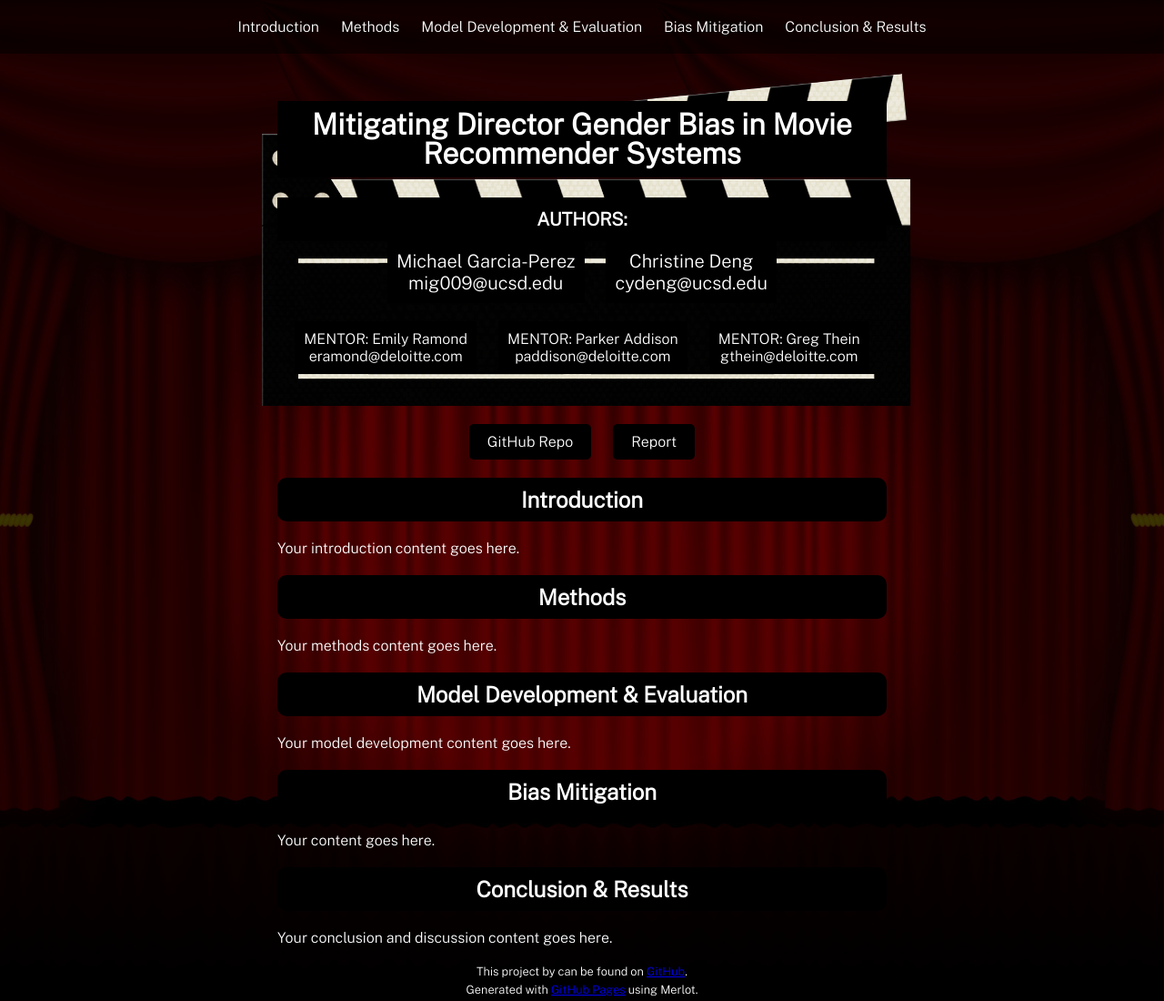
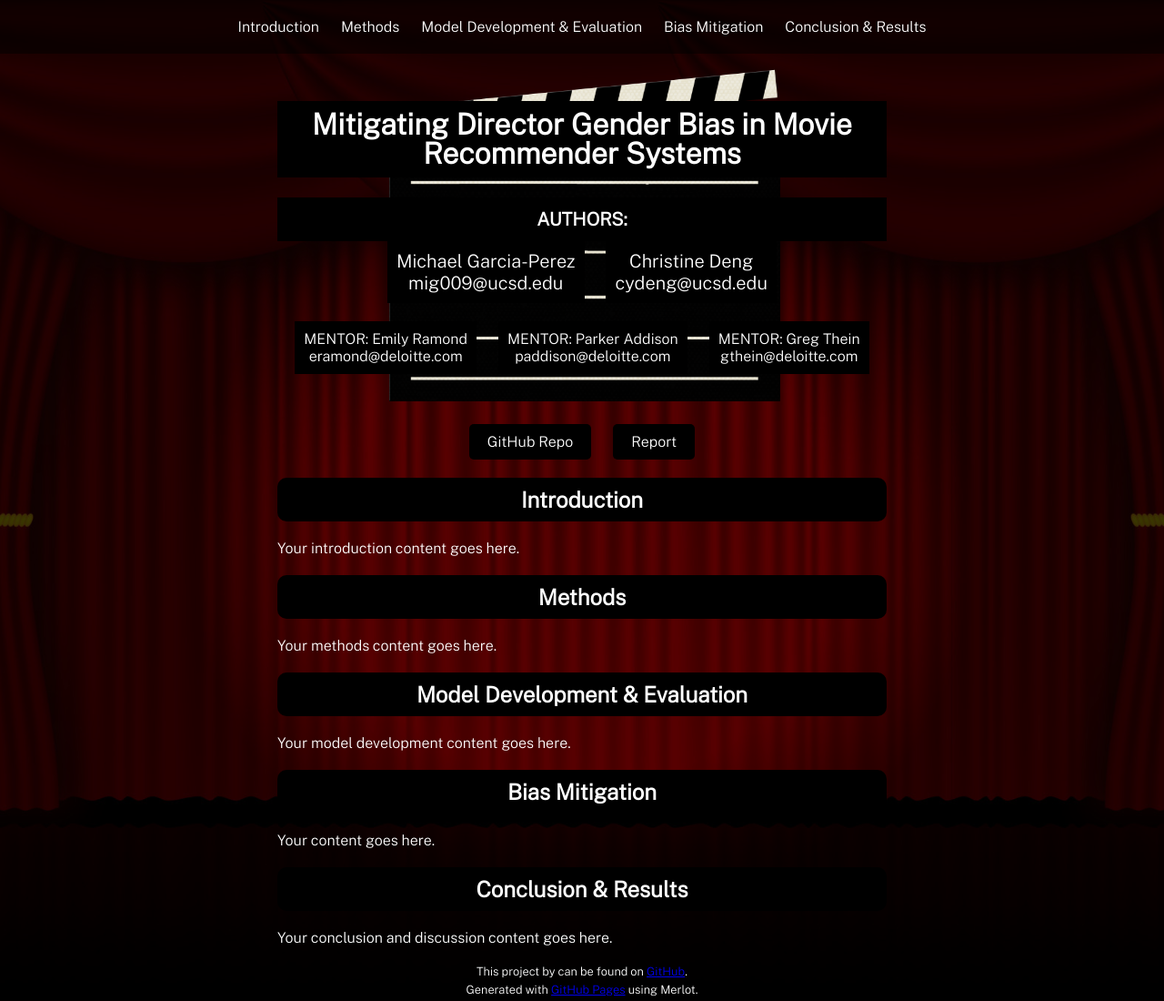
Before and after one commit to michael-garciaperez/DSC180A-Methodology-5, a Jekyll site: the page built from index.md, in a window 1280 px wide and 1100 px high. Shown: the whole window at 91% size. Built offline with Jekyll 4.4.1, drawn with Linux system fonts in a browser that asks for light colours.

Commit message:
Update style.scss

```diff
--- a/assets/css/style.scss
+++ b/assets/css/style.scss
@@ -29,10 +29,11 @@
   max-width: 670px; /* Adjusted maximum width */
   padding: 20px 40px 25px; /* Adjusted padding to move the image up more */
   background-image: url('../images/clap_board.png');
-  background-size: cover; /* Adjusted background size */
+  background-size: contain; /* Adjusted background size */
   background-repeat: no-repeat;
   background-position: center top; /* Adjusted background position */
 }
+
 
 
 header h1 {
```
